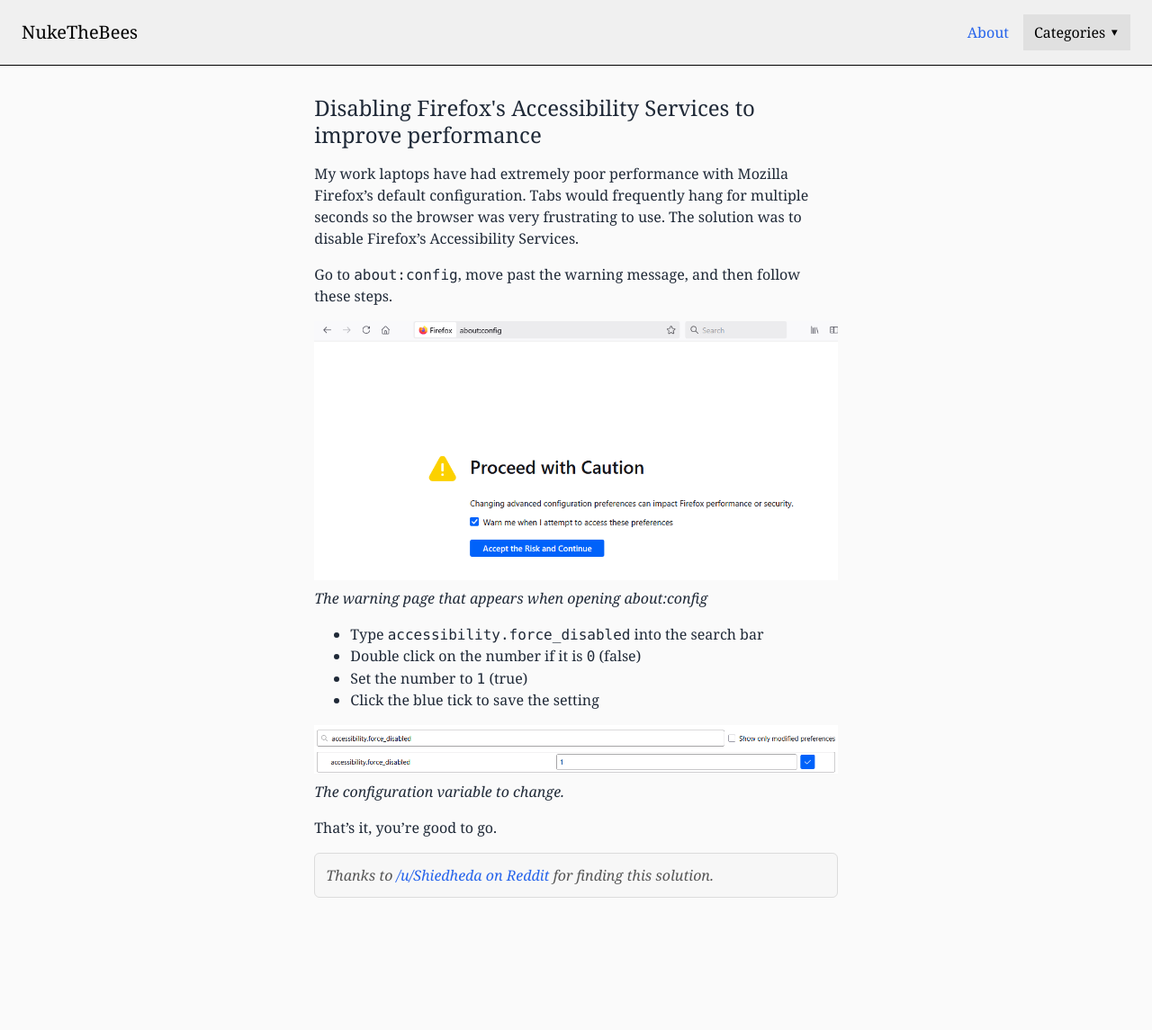
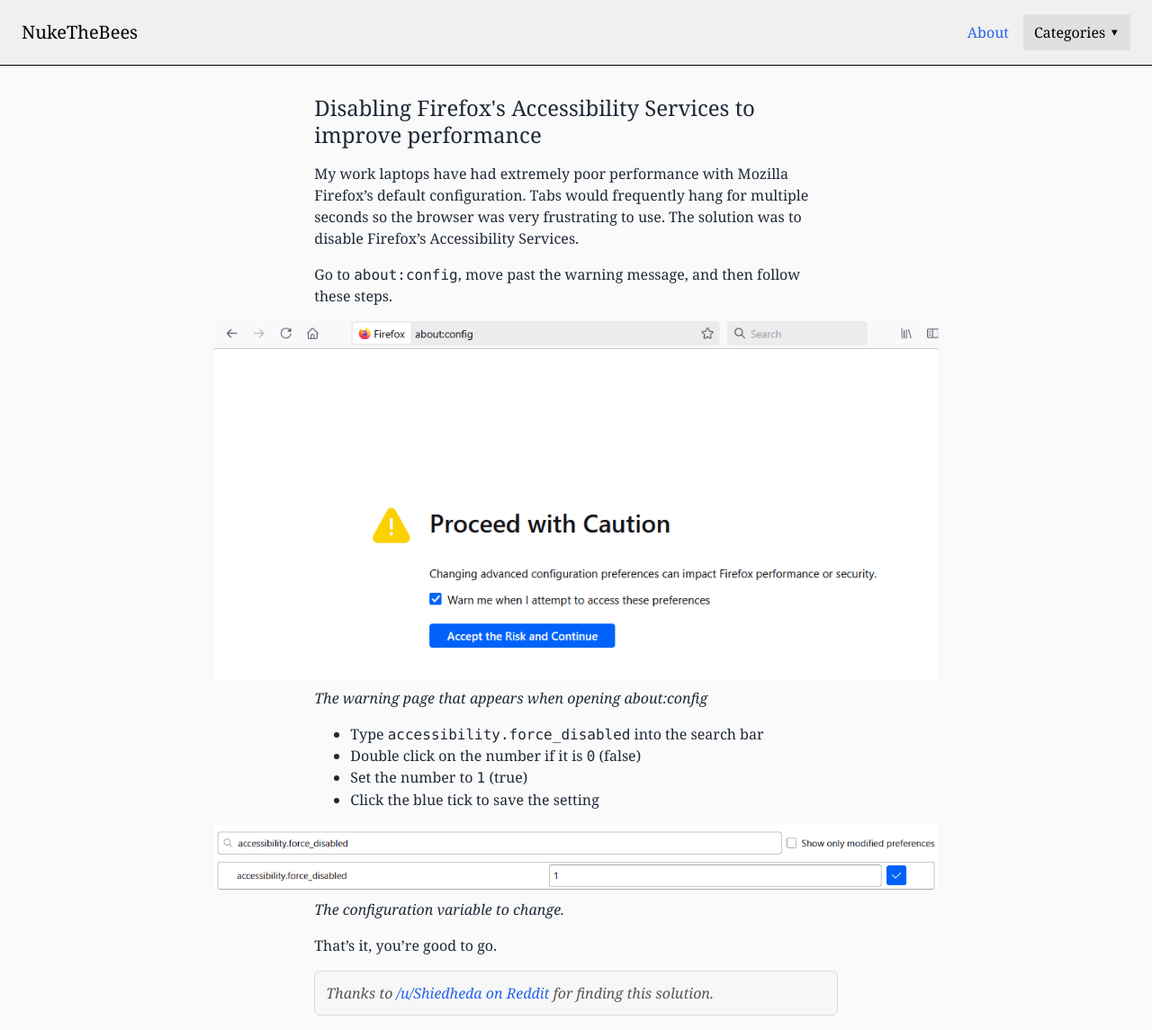
Before and after one commit to nukethebees/nukethebees.github.io, a Jekyll site: the page built from _posts/2025-09-10-firefox-accessibility.md, in a window 1280 px wide. Shown: the whole page at 90% size. Built offline with Jekyll 4.4.1, drawn with Linux system fonts in a browser that asks for light colours; before the commit the page ends 1014 px from its top, so only the background shows below that.

Commit message:
Add mixin

```diff
--- a/_sass/_post.scss
+++ b/_sass/_post.scss
@@ -1,4 +1,11 @@
 @use "vars";
+
+@mixin breakout($w) {
+  max-width: $w;
+  margin-left: 50%; // Move to parent's centre
+  transform: translateX(-50%); // Move left by 50% of own width
+}
+
 
 .post {
   max-width: var(--p-text-width);
@@ -10,12 +17,11 @@
 
     width: min-content;
     min-width: var(--p-text-width);
-    max-width: var(--code-block-width);
-    margin-left: 50%; // Move to parent's centre
-    transform: translateX(-50%); // Move left by 50% of own width
+    @include breakout(var(--code-block-width));
 
     & pre {
       overflow-x: scroll;
+
       code {
         max-width: 100%;
         width: fit-content;
@@ -40,7 +46,8 @@
       height: auto;
       display: block;
       margin: 0 auto;
-      max-width: 100%;
+
+      @include breakout(var(--code-block-width));
     }
   }
 }
```
